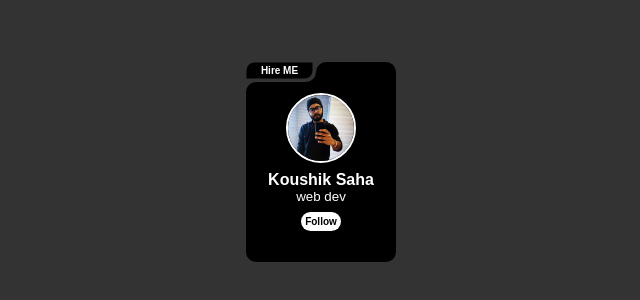
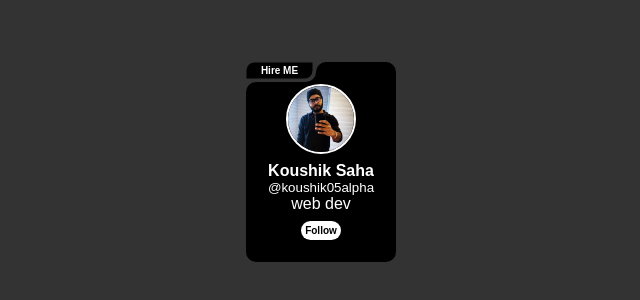
Before and after one commit to agent05alpha/Clip-Path, a plain HTML site: page Model - 1/index.html in a window 1280 px wide. Shown: the part 238-538 px from the top of the page, without its empty margins (319-959 px from the left). Drawn offline with Linux system fonts and the light colour scheme.

Commit message:
Update index.html

```diff
--- a/Model - 1/index.html
+++ b/Model - 1/index.html
@@ -21,7 +21,8 @@
 
             <div class="content">
                 <h4>Koushik Saha</h4>
-                <small>web dev</small>
+                <small>@koushik05alpha</small>
+                <p>web dev</p>
             </div>
 
             <button id="card-btn" onclick="followME()">Follow</button>
```
